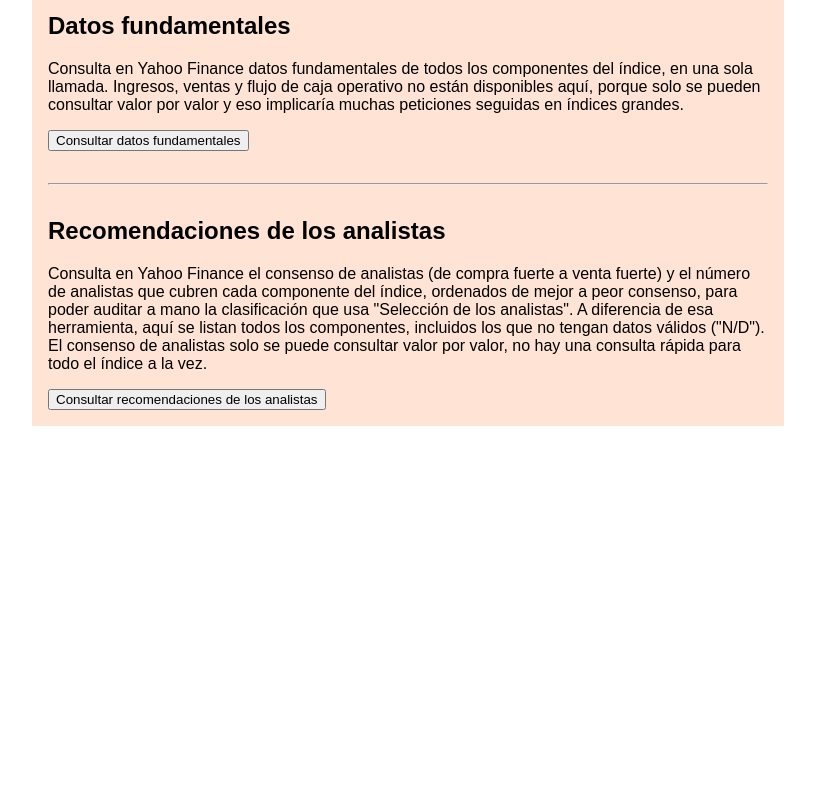
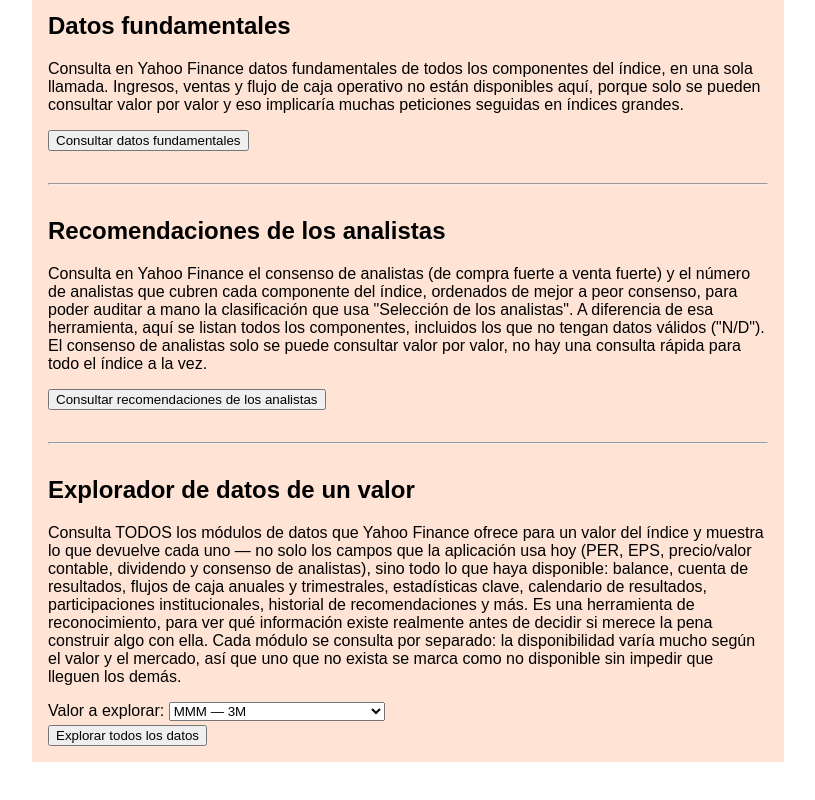
Before and after one commit to antonioluiscliment/fondo-ia-web, a Next.js app: page /comprobaciones in a window 1280 px wide. Shown: the part 1190-1990 px from the top of the page, without its empty margins (232-1047 px from the left). Before the commit the page ends 1656 px from the top, so only its background shows below. Built offline with nearby package versions, Linux system fonts and the light colour scheme.

Commit message:
Add files via upload

```diff
--- a/pages/comprobaciones.js
+++ b/pages/comprobaciones.js
@@ -16,6 +16,27 @@
   const [datos, setDatos] = useState(null);
   const [cargando, setCargando] = useState(false);
   const [error, setError] = useState(null);
+
+  const [tickerExplorador, setTickerExplorador] = useState(tickers[0]);
+  const [explorador, setExplorador] = useState(null);
+  const [cargandoExplorador, setCargandoExplorador] = useState(false);
+  const [errorExplorador, setErrorExplorador] = useState(null);
+
+  async function realizarExplorador() {
+    setCargandoExplorador(true);
+    setErrorExplorador(null);
+    setExplorador(null);
+    try {
+      const resp = await fetch(`/api/exploradorValor?indice=${indiceId}&ticker=${encodeURIComponent(tickerExplorador)}`);
+      const json = await resp.json();
+      if (!resp.ok) throw new Error(json.error || "Error desconocido");
+      setExplorador(json);
+    } catch (e) {
+      setErrorExplorador(e.message);
+    } finally {
+      setCargandoExplorador(false);
+    }
+  }
 
   // Si se cambia de índice (en el marco exterior persistente) mientras
   // se está en esta página, el ticker elegido puede dejar de existir
@@ -641,6 +662,85 @@
           </>
         );
       })()}
+
+      <hr style={{ margin: "32px 0" }} />
+
+      <h2>{t.exploradorTitulo}</h2>
+      <p>{t.exploradorDesc}</p>
+
+      <p style={{ margin: "12px 0 4px" }}>
+        <label>
+          {t.exploradorEtiquetaTicker}{" "}
+          <select value={tickerExplorador} onChange={(e) => setTickerExplorador(e.target.value)}>
+            {tickers.map((tk) => (
+              <option key={tk} value={tk}>
+                {tickerVisible(tk)} — {indice.nombresEmpresas[tk]}
+              </option>
+            ))}
+          </select>
+        </label>
+      </p>
+
+      <button onClick={realizarExplorador} disabled={cargandoExplorador}>
+        {cargandoExplorador ? t.exploradorBotonCargando : t.exploradorBoton}
+      </button>
+
+      {errorExplorador && <p style={{ color: "crimson" }}>{t.error}: {errorExplorador}</p>}
+
+      {explorador && (
+        <div style={{ border: "2px solid #333", borderRadius: 6, padding: 16, margin: "12px 0" }}>
+          <h3 style={{ marginTop: 0 }}>{tickerVisible(explorador.ticker)}</h3>
+          <p>{t.exploradorResumen(explorador.modulosDisponibles, explorador.modulosTotales)}</p>
+
+          {explorador.quote && (
+            <details>
+              <summary style={{ cursor: "pointer", fontWeight: "bold", margin: "8px 0" }}>
+                {t.exploradorDatosCotizacion}
+              </summary>
+              <pre style={estiloBloqueDatos}>{JSON.stringify(explorador.quote, null, 2)}</pre>
+            </details>
+          )}
+
+          <p style={{ fontWeight: "bold", marginTop: 16 }}>{t.exploradorModulosConDatos}</p>
+          {explorador.resultados
+            .filter((r) => r.disponible)
+            .sort((a, b) => b.numCampos - a.numCampos)
+            .map((r) => (
+              <details key={r.modulo}>
+                <summary style={{ cursor: "pointer", margin: "6px 0" }}>
+                  <strong>{r.modulo}</strong>{" "}
+                  <span style={{ color: "#666", fontSize: "0.9em" }}>({t.exploradorNumCampos(r.numCampos)})</span>
+                </summary>
+                <pre style={estiloBloqueDatos}>{JSON.stringify(r.datos, null, 2)}</pre>
+              </details>
+            ))}
+
+          {explorador.resultados.some((r) => !r.disponible) && (
+            <>
+              <p style={{ fontWeight: "bold", marginTop: 16 }}>{t.exploradorModulosSinDatos}</p>
+              <p style={{ color: "#666", fontSize: "0.9em" }}>
+                {explorador.resultados
+                  .filter((r) => !r.disponible)
+                  .map((r) => r.modulo)
+                  .join(", ")}
+              </p>
+            </>
+          )}
+        </div>
+      )}
     </MenuLayout>
   );
 }
+
+const estiloBloqueDatos = {
+  background: "#f5f5f2",
+  border: "1px solid #ccc",
+  borderRadius: 4,
+  padding: 10,
+  overflowX: "auto",
+  maxHeight: 400,
+  overflowY: "auto",
+  fontSize: "0.8em",
+  whiteSpace: "pre-wrap",
+  wordBreak: "break-word",
+};
```
